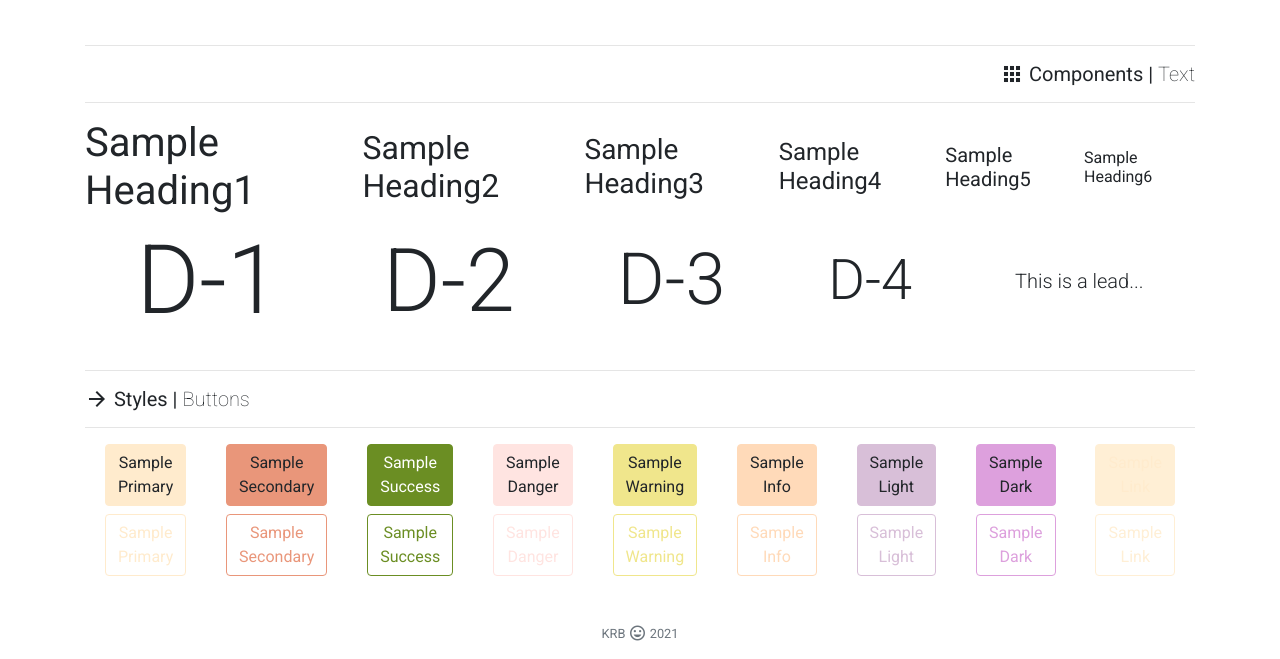
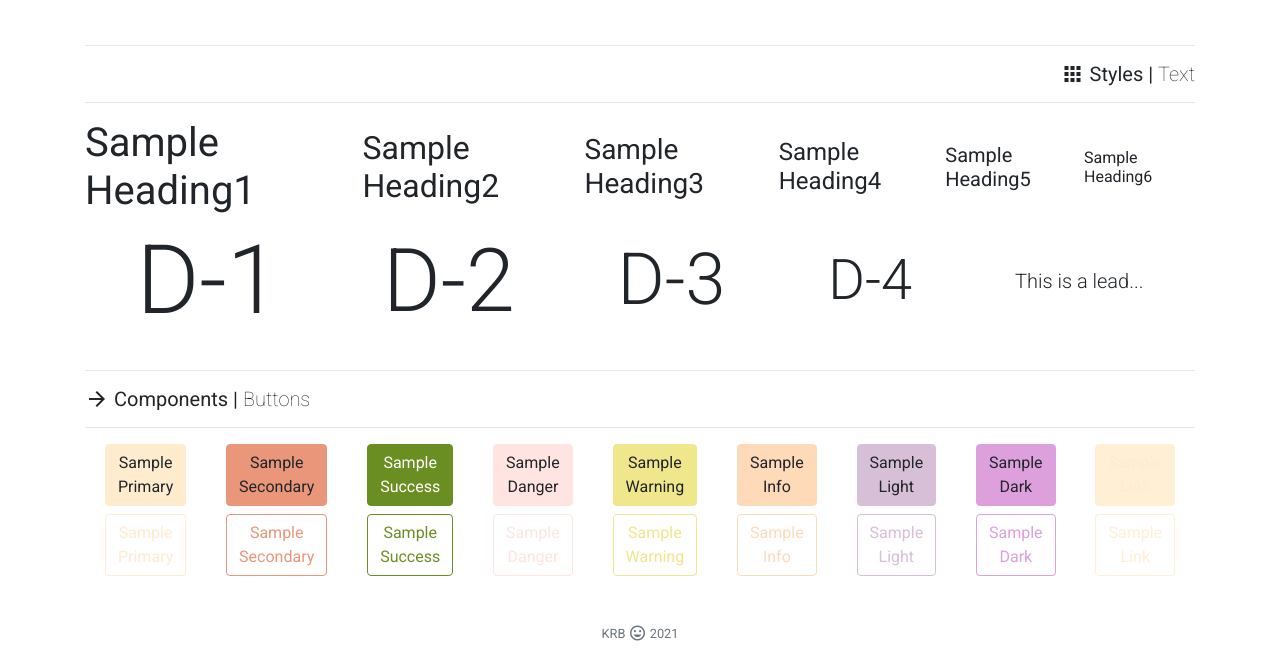
Before and after one commit to katsign/sass, a website: page index.html in a window 1280 px wide. Shown: the part 201-860 px from the top of the page. Drawn offline with Linux system fonts and the light colour scheme.

Commit message:
swapped section titles

```diff
--- a/index.html
+++ b/index.html
@@ -32,12 +32,12 @@
       </div>
     </header>
 
-    <!--Dashboard: Utilities-->
+    <!--Dashboard: Styles-->
     <section class="container">
       <hr />
-      <h5 class="card-title text-right">
+      <h5 class="text-right">
         <i class="material-icons" style="font-size: 24px">apps</i>
-        Components | <span style="font-weight: 100">Text</span>
+        Styles | <span style="font-weight: 100">Text</span>
       </h5>
       <hr />
       <div class="d-flex align-items-center justify-content-around">
@@ -64,9 +64,9 @@
     <!--Dashboard: Buttons-->
     <section class="container">
       <hr />
-      <h5 class="card-title">
+      <h5>
         <i class="material-icons" style="font-size: 24px">arrow_forward</i>
-        Styles | <span style="font-weight: 100">Buttons</span>
+        Components | <span style="font-weight: 100">Buttons</span>
       </h5>
       <hr />
       <div class="d-flex align-items-center justify-content-around">
```
